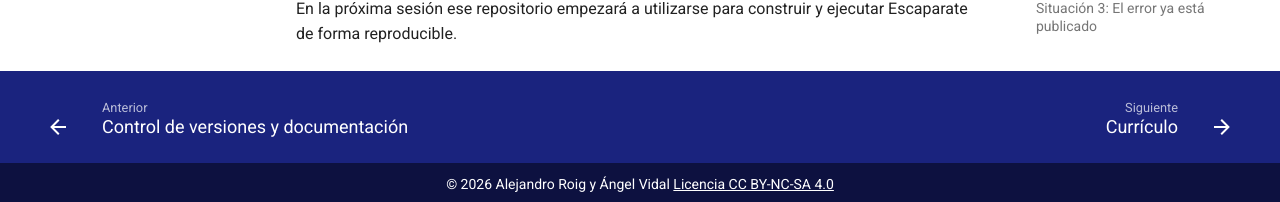
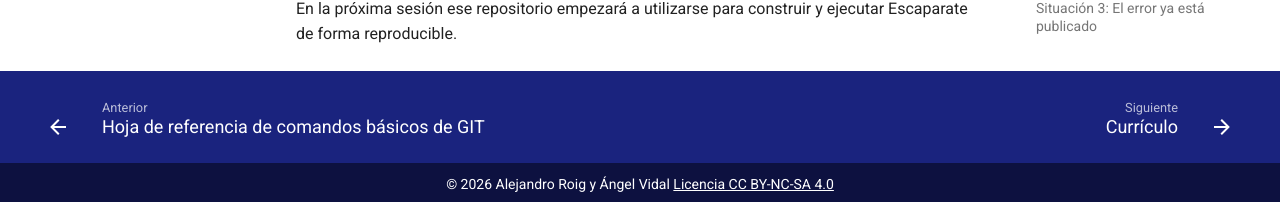
Before and after one commit to alejandroroig/despliegue-daw, an MkDocs documentation site: the page built from docs/tema1/actividad_1_2.md, in a window 1280 px wide and 900 px high, scrolled down 15623 px. Shown: the part 695-897 px from the top of the window. Built offline with MkDocs 1.6.1 and Material for MkDocs 9.7.7, drawn with Linux system fonts in a browser that asks for light colours.

Commit message:
Update mkdocs.yml

```diff
--- a/mkdocs.yml
+++ b/mkdocs.yml
@@ -35,7 +35,7 @@ nav:
           - Actividad 1.1 - Qué se puede saber de un despliegue desde fuera: tema1/actividad_1_1.md
       - Control de versiones y documentación:
           - Control de versiones y documentación: tema1/control-versiones-documentacion.md
-          - Hoja de referencia de comandos básicos de GIT: /tema1/ResumenGit.md
+          - Hoja de referencia de comandos básicos de GIT: tema1/ResumenGit.md
           - Actividad 1.2 - Tu repositorio como herramienta de despliegue: tema1/actividad_1_2.md
 
 #   - Tema 2 - Virtualización y contenedores:
```
